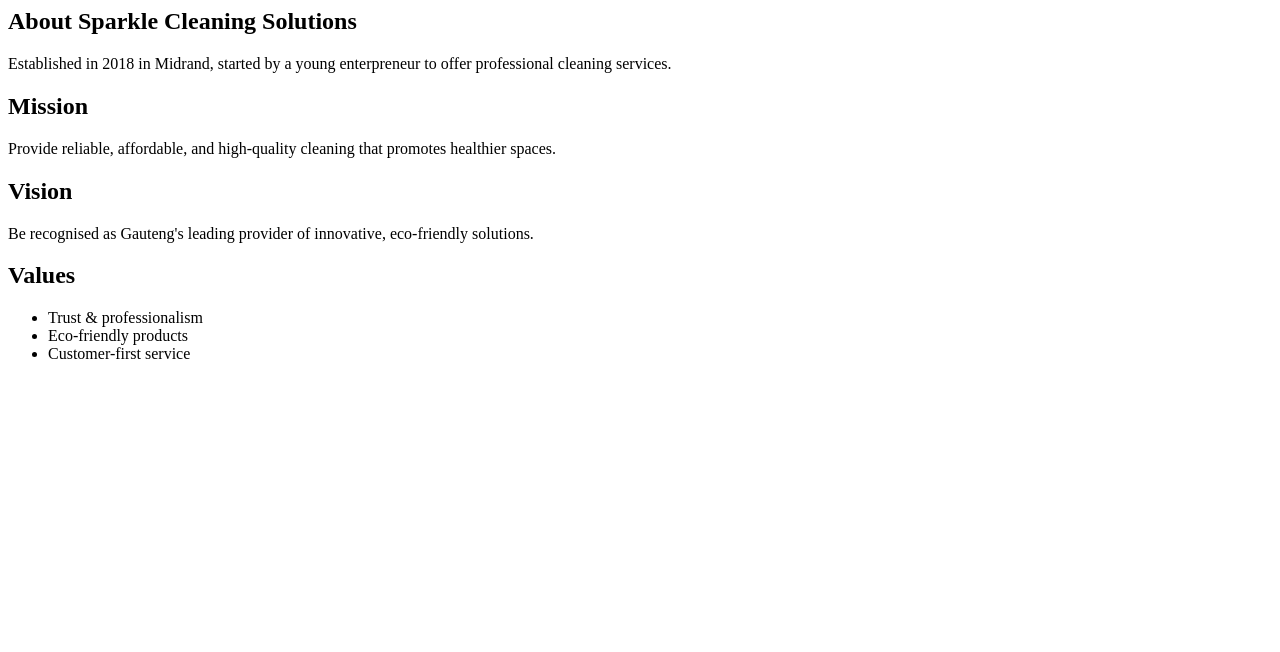
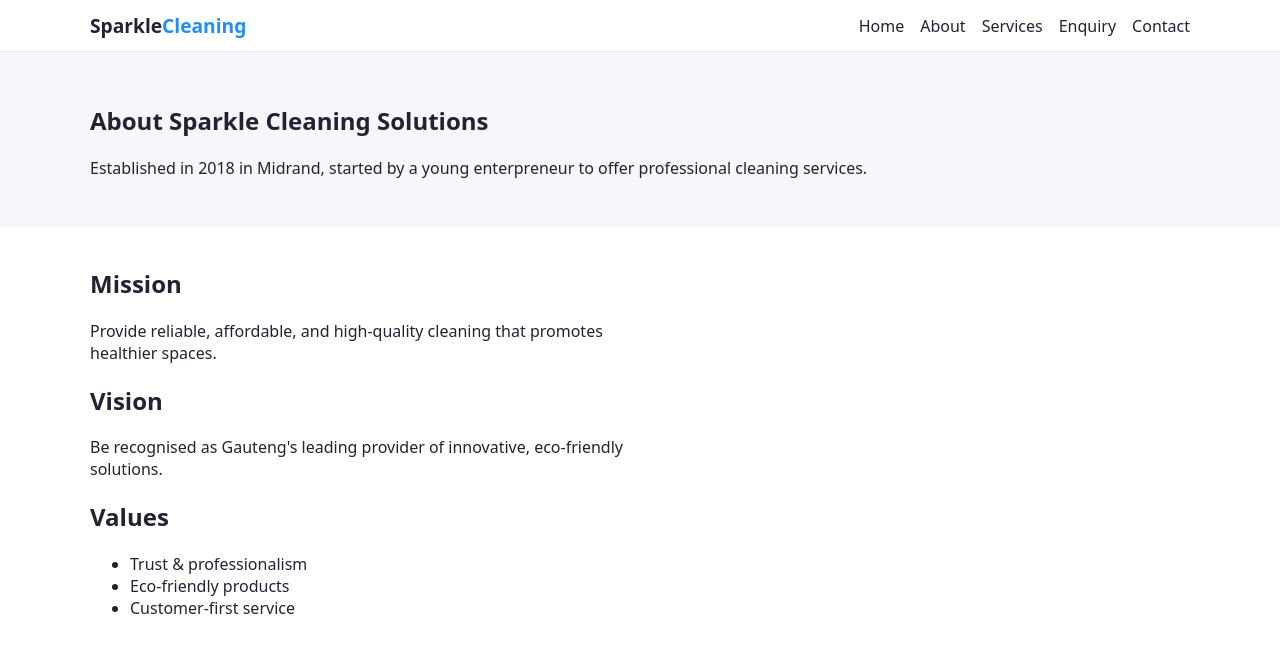
Before and after one commit to mahlehlele/SparkleSite, a plain HTML site: page about.html in a window 1280 px wide. Drawn offline with Linux system fonts and the light colour scheme; files that its build step writes are made by us from their sources.

Commit message:
Add files via upload

```diff
--- a/about.html
+++ b/about.html
@@ -1,3 +1,39 @@
+<!DOCTYPE html>
+<html lang="en">
+<head>
+    <meta charset="UTF-8" />
+    <meta name="viewport"
+content="width=device-width, initial-scale=1" />
+    <title>About | Sparkle Cleaning Solutions</title>
+
+    <!-- External stylesheet linked -->
+     <link rel="stylesheet" href="css/style.css" />
+
+     <script defer src="js/main.js"></script>
+ </head>
+ <body>
+    <header class="site-header">
+        <div class="container header-inner">
+            <a class="logo"
+href="index.html">Sparkle<span>Cleaning</span></a>
+            <nav aria-label="Primary">
+                <button id="navToggle"
+class="nav-toggle" aria-expanded="false" aria-controls="primaryNav">Menu</button>
+            <ul id="primaryNav" class="nav-list">
+                <li><a
+href="index.html">Home</a></li>
+                <li><a href="about.html" aria-current="page">About</a></li>
+                <li><a
+href="services.html">Services</a></li>
+                <li><a
+href="enquiry.html">Enquiry</a></li>
+                <li><a
+href="contact.html">Contact</a></li>
+              </ul>
+            </nav>
+        </div>
+    </header>
+
 <main class="site-main">
     <section class="page-header">
         <div class="container">
```
Also changed, not shown: contact.html (+35 -0 lines), enquiry.html (+35 -0 lines), index.html (+36 -0 lines), services.html (+35 -0 lines).
